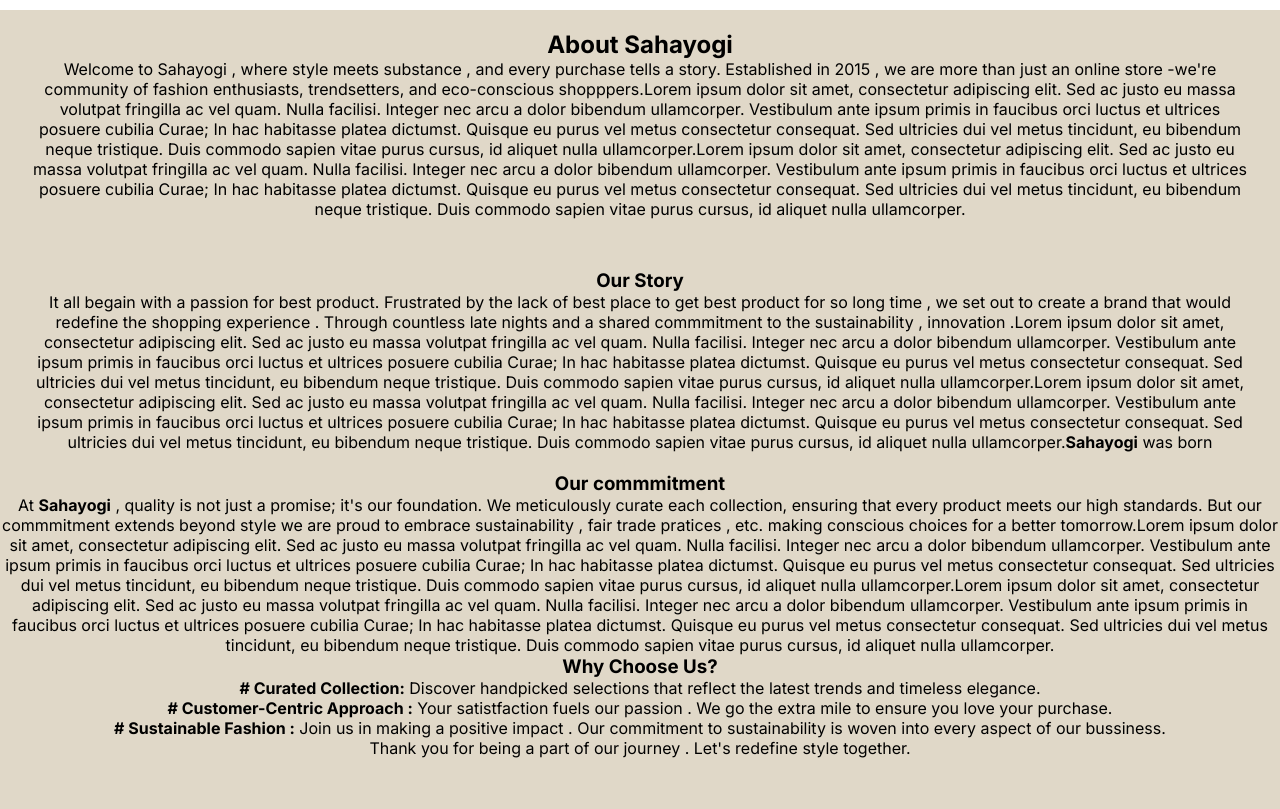
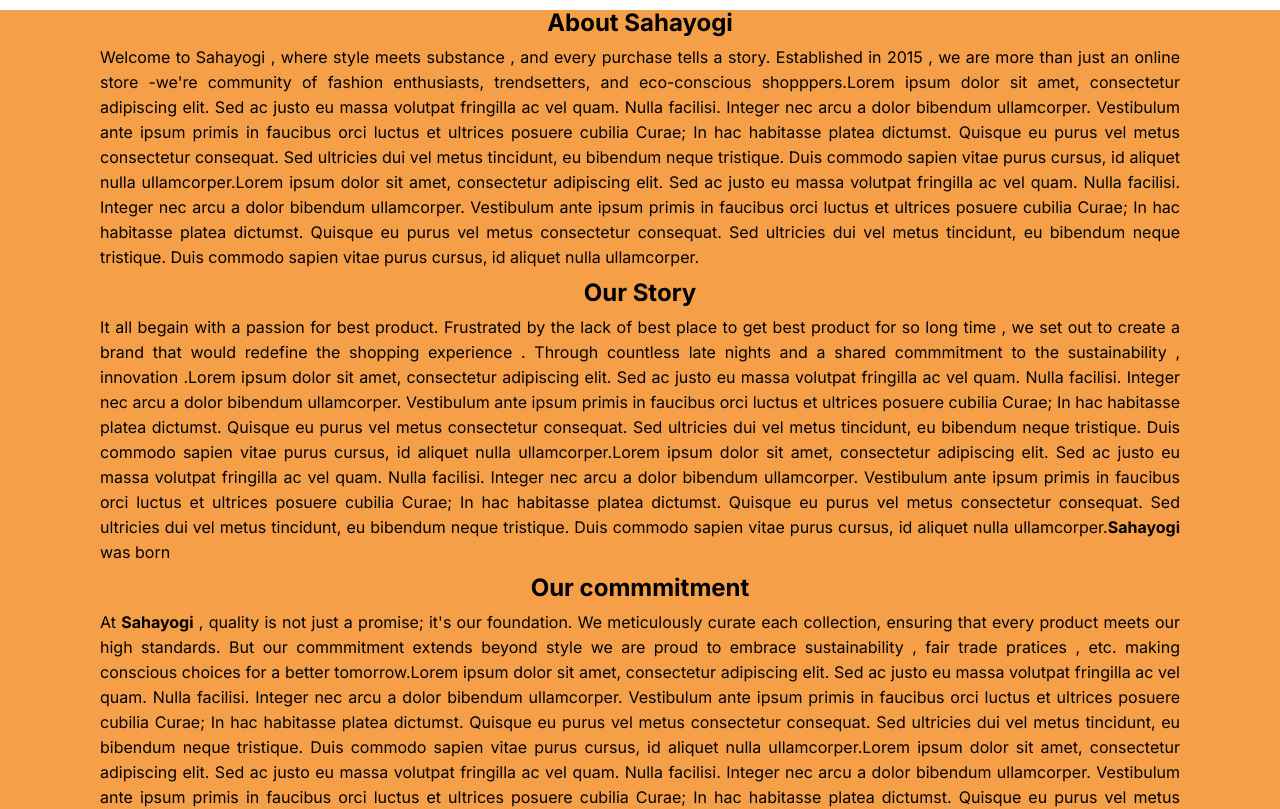
Before and after one commit to Nishabist/E-commerce, a Next.js app in the folder client/: page /About in a window 1280 px wide. Shown: the top 809 px of the page. Built offline with nearby package versions, Linux system fonts and the light colour scheme.

Commit message:
design for about page

```diff
--- a/client/src/app/About/page.js
+++ b/client/src/app/About/page.js
@@ -5,25 +5,26 @@
   return (
     <>
       {/* <NavBar/> */}
+      <div className={styles.body}>
       <div className={styles.aboutpage}>
       <div className={styles.about}>
-<h2 >About Sahayogi </h2>
+<h2 className={styles.head} >About Sahayogi </h2>
 
      <p>Welcome to Sahayogi , where style meets substance , and every purchase tells a story.
       Established in 2015 , we are more than just an online store -we're community of fashion enthusiasts, trendsetters, and eco-conscious shopppers.Lorem ipsum dolor sit amet, consectetur adipiscing elit. Sed ac justo eu massa volutpat fringilla ac vel quam. Nulla facilisi. Integer nec arcu a dolor bibendum ullamcorper. Vestibulum ante ipsum primis in faucibus orci luctus et ultrices posuere cubilia Curae; In hac habitasse platea dictumst. Quisque eu purus vel metus consectetur consequat. Sed ultricies dui vel metus tincidunt, eu bibendum neque tristique. Duis commodo sapien vitae purus cursus, id aliquet nulla ullamcorper.Lorem ipsum dolor sit amet, consectetur adipiscing elit. Sed ac justo eu massa volutpat fringilla ac vel quam. Nulla facilisi. Integer nec arcu a dolor bibendum ullamcorper. Vestibulum ante ipsum primis in faucibus orci luctus et ultrices posuere cubilia Curae; In hac habitasse platea dictumst. Quisque eu purus vel metus consectetur consequat. Sed ultricies dui vel metus tincidunt, eu bibendum neque tristique. Duis commodo sapien vitae purus cursus, id aliquet nulla ullamcorper.</p>
 
         </div>
         <div className={styles.middle}>
-          <h3>Our Story</h3>
+          <h2 className={styles.head} >Our Story</h2>
           <p>It all begain with a passion for best product. Frustrated by the lack of best place to get best product for so long time , we set out to create a brand that would redefine the shopping experience . Through countless late nights and a shared commmitment to the sustainability , innovation .Lorem ipsum dolor sit amet, consectetur adipiscing elit. Sed ac justo eu massa volutpat fringilla ac vel quam. Nulla facilisi. Integer nec arcu a dolor bibendum ullamcorper. Vestibulum ante ipsum primis in faucibus orci luctus et ultrices posuere cubilia Curae; In hac habitasse platea dictumst. Quisque eu purus vel metus consectetur consequat. Sed ultricies dui vel metus tincidunt, eu bibendum neque tristique. Duis commodo sapien vitae purus cursus, id aliquet nulla ullamcorper.Lorem ipsum dolor sit amet, consectetur adipiscing elit. Sed ac justo eu massa volutpat fringilla ac vel quam. Nulla facilisi. Integer nec arcu a dolor bibendum ullamcorper. Vestibulum ante ipsum primis in faucibus orci luctus et ultrices posuere cubilia Curae; In hac habitasse platea dictumst. Quisque eu purus vel metus consectetur consequat. Sed ultricies dui vel metus tincidunt, eu bibendum neque tristique. Duis commodo sapien vitae purus cursus, id aliquet nulla ullamcorper.
             <strong>Sahayogi</strong> was born  </p>
         </div>
         <div>
-          <h3>Our commmitment</h3>
+          <h2 className={styles.head} >Our commmitment</h2>
           <p>At <strong>Sahayogi</strong> , quality is not just a promise; it's our foundation. We meticulously curate each collection, ensuring that every product meets our high standards. But our commmitment extends beyond style we are proud to embrace sustainability , fair trade pratices , etc. making conscious choices for a better tomorrow.Lorem ipsum dolor sit amet, consectetur adipiscing elit. Sed ac justo eu massa volutpat fringilla ac vel quam. Nulla facilisi. Integer nec arcu a dolor bibendum ullamcorper. Vestibulum ante ipsum primis in faucibus orci luctus et ultrices posuere cubilia Curae; In hac habitasse platea dictumst. Quisque eu purus vel metus consectetur consequat. Sed ultricies dui vel metus tincidunt, eu bibendum neque tristique. Duis commodo sapien vitae purus cursus, id aliquet nulla ullamcorper.Lorem ipsum dolor sit amet, consectetur adipiscing elit. Sed ac justo eu massa volutpat fringilla ac vel quam. Nulla facilisi. Integer nec arcu a dolor bibendum ullamcorper. Vestibulum ante ipsum primis in faucibus orci luctus et ultrices posuere cubilia Curae; In hac habitasse platea dictumst. Quisque eu purus vel metus consectetur consequat. Sed ultricies dui vel metus tincidunt, eu bibendum neque tristique. Duis commodo sapien vitae purus cursus, id aliquet nulla ullamcorper.</p>
         </div>
 
-        <div><h3>Why Choose Us?</h3>
+        <div><h3 className={styles.head} > Why Choose Us?</h3>
         <p><strong># Curated Collection:</strong> Discover handpicked selections that reflect the latest trends and timeless elegance.</p>
         <p><strong># Customer-Centric Approach :</strong> Your satistfaction fuels our passion . We go the extra mile to ensure you love your purchase.</p>
         <p><strong># Sustainable Fashion :</strong> Join us in making a positive impact . Our commitment to sustainability is woven into every aspect of our bussiness.</p>
@@ -31,6 +32,7 @@
 
         <p>Thank you for being a part of our journey . Let's redefine style together.</p>
         </div>
+        </div>
     </>
   )
 }
--- /dev/null
+++ b/client/src/app/Footer.js/page.js
@@ -0,0 +1,12 @@
+import React from 'react'
+
+function page() {
+  return (
+    <div>
+     <div className={styles.main}></div>
+
+    </div>
+  )
+}
+
+export default page
--- a/client/src/styles/about.module.css
+++ b/client/src/styles/about.module.css
@@ -1,15 +1,21 @@
-.about{
-
-    padding: 20px;
-    margin: 10px;
+.body{
+    background-color: rgb(246,159,73);
 }
 .aboutpage{
-   background-color: rgb(224, 216, 200);
-   height: 100vh;
+  line-height: 25px;
 
+  margin: 5px 100px;
    align-items: center;
-   text-align: center;
+   text-align: justify;
 }
-.middle{
-    padding: 20px;
+
+.about{
+    align-items: center;
+
 }
+.head{
+
+ text-align: center;
+ margin: 10px 0;
+
+}
```
